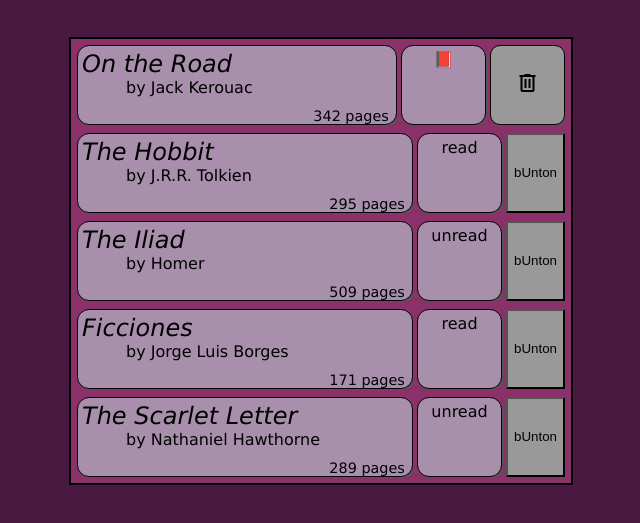
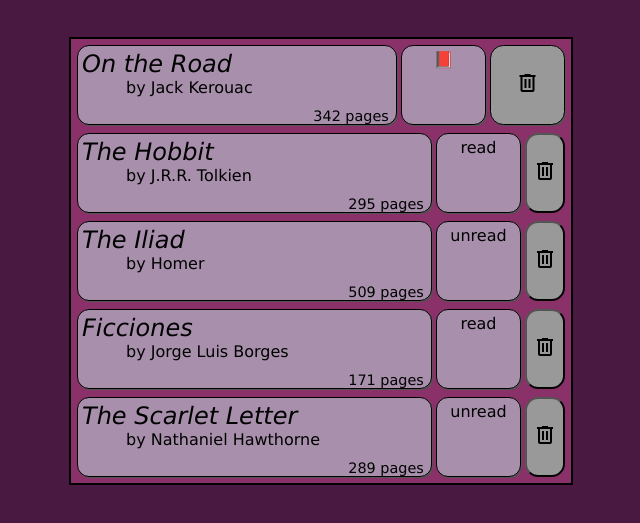
Before and after one commit to zaane/javascript-projects, a plain HTML site: page library/library.html in a window 1280 px wide. Shown: the part 195-718 px from the top of the page, without its empty margins (319-959 px from the left). Drawn offline with nearby package versions, Linux system fonts and the light colour scheme.

Commit message:
put trash can icon on delete buttons

```diff
--- a/library/script.js
+++ b/library/script.js
@@ -66,8 +66,12 @@ function addRowToTable(book, index) {
     newBookStatus.textContent = book.statusString;
 
     const newDeleteButton = document.createElement("button");
+    const trashCanSpan = document.createElement("span");
+    trashCanSpan.classList.add("material-symbols-outlined")
+    trashCanSpan.textContent = "delete";
+
     newDeleteButton.classList.add("delete");
-    newDeleteButton.textContent = "bUnton";
+    newDeleteButton.appendChild(trashCanSpan);
     newDeleteButton.addEventListener('click', () => {
         deleteRow(index);
     });
--- a/library/styles.css
+++ b/library/styles.css
@@ -87,4 +87,5 @@ button.add-book {
 
 .delete {
     background-color: #999;
+    border-radius: 1em;
 }
```
